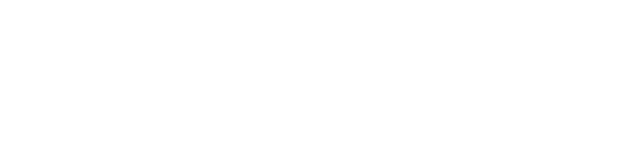
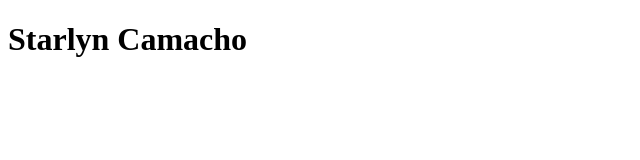
Before and after one commit to Starlyncn/wdd230, a plain HTML site: page index.html in a window 1280 px wide. Shown: the whole page, without its empty margins (0-640 px from the left). Drawn offline with Linux system fonts and the light colour scheme.

Commit message:
Second Commit

```diff
--- a/index.html
+++ b/index.html
@@ -7,6 +7,9 @@
   <title>Document</title>
 </head>
 <body>
+  <header>
+    <h1>Starlyn Camacho</h1>
+  </header>
 
 </body>
 </html>
```
